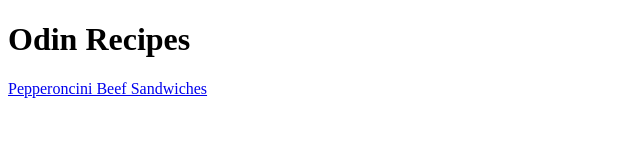
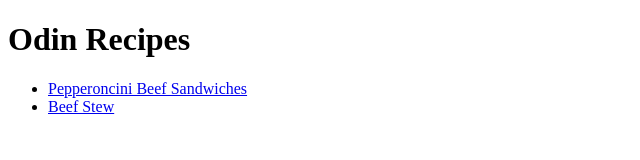
Before and after one commit to Sarah-Turner/odin-recipes, a plain HTML site: page index.html in a window 1280 px wide. Shown: the whole page, without its empty margins (0-640 px from the left). Drawn offline with Linux system fonts and the light colour scheme.

Commit message:
Add links connecting Home and Beef Stew pages

```diff
--- a/index.html
+++ b/index.html
@@ -7,6 +7,9 @@
 </head>
 <body>
     <h1>Odin Recipes</h1>
-    <a href="./recipes/pepperoncini-beef.html">Pepperoncini Beef Sandwiches</a>
+    <ul>
+        <li><a href="./recipes/pepperoncini-beef.html">Pepperoncini Beef Sandwiches</a></li>
+        <li><a href="./recipes/beef-stew.html">Beef Stew</a></li>
+    </ul>
 </body>
 </html>
```
Also changed, not shown: recipes/beef-stew.html (+1 -0 lines).
